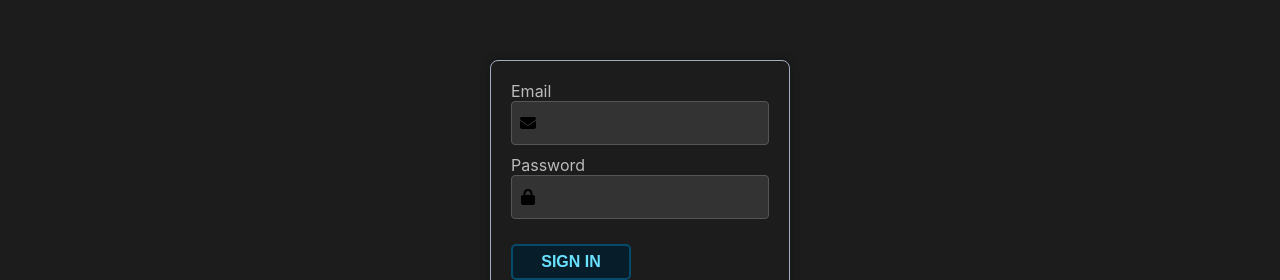
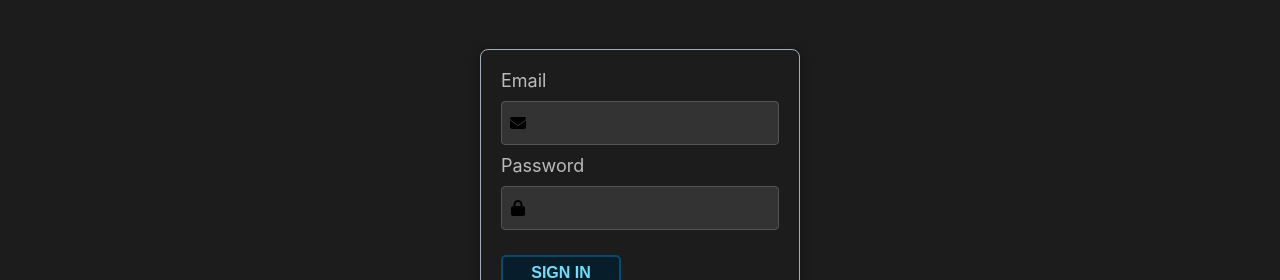
Before and after one commit to Code-the-Dream-School/ee-prac-team4-front, a React (Create React App) app: page /login in a window 1280 px wide. Shown: the part 239-519 px from the top of the page. Built offline with nearby package versions, Linux system fonts and the light colour scheme; a web font is replaced by a local one.

Commit message:
updated styling for registration page

```diff
--- a/src/pages/login/LoginPage.css
+++ b/src/pages/login/LoginPage.css
@@ -7,8 +7,8 @@
   background-color: var(--secondary-background);
 }
 
-.formContainer {
-  width: 300px;
+.loginContainer {
+  width: 320px;
   padding: 20px;
   padding-bottom: 0px;
   border: 1px solid var(--primary-border-color);
@@ -21,8 +21,9 @@ h1 {
   color: #ddd;
 }
 
-label {
+.loginContainer label {
   color: #bbb;
+  font-size: 18px;
 }
 
 .inputField {
@@ -34,6 +35,10 @@ label {
   border-radius: 4px;
   background-color: #333;
   color: #ddd;
+}
+
+.loginContainer input {
+  margin-top: 10px; /* Adjust the value as needed */
 }
 
 .submit-button {
--- a/src/pages/login/LoginPage.js
+++ b/src/pages/login/LoginPage.js
@@ -44,7 +44,7 @@ function LoginPage() {
   }
   return (
     <div className="loginPage">
-      <form className="formContainer" onSubmit={(e) => handleSubmit(e)}>
+      <form className="loginContainer" onSubmit={(e) => handleSubmit(e)}>
         <label htmlFor="email" className="inputLabel">Email</label>
         <input
           value={email}
```
